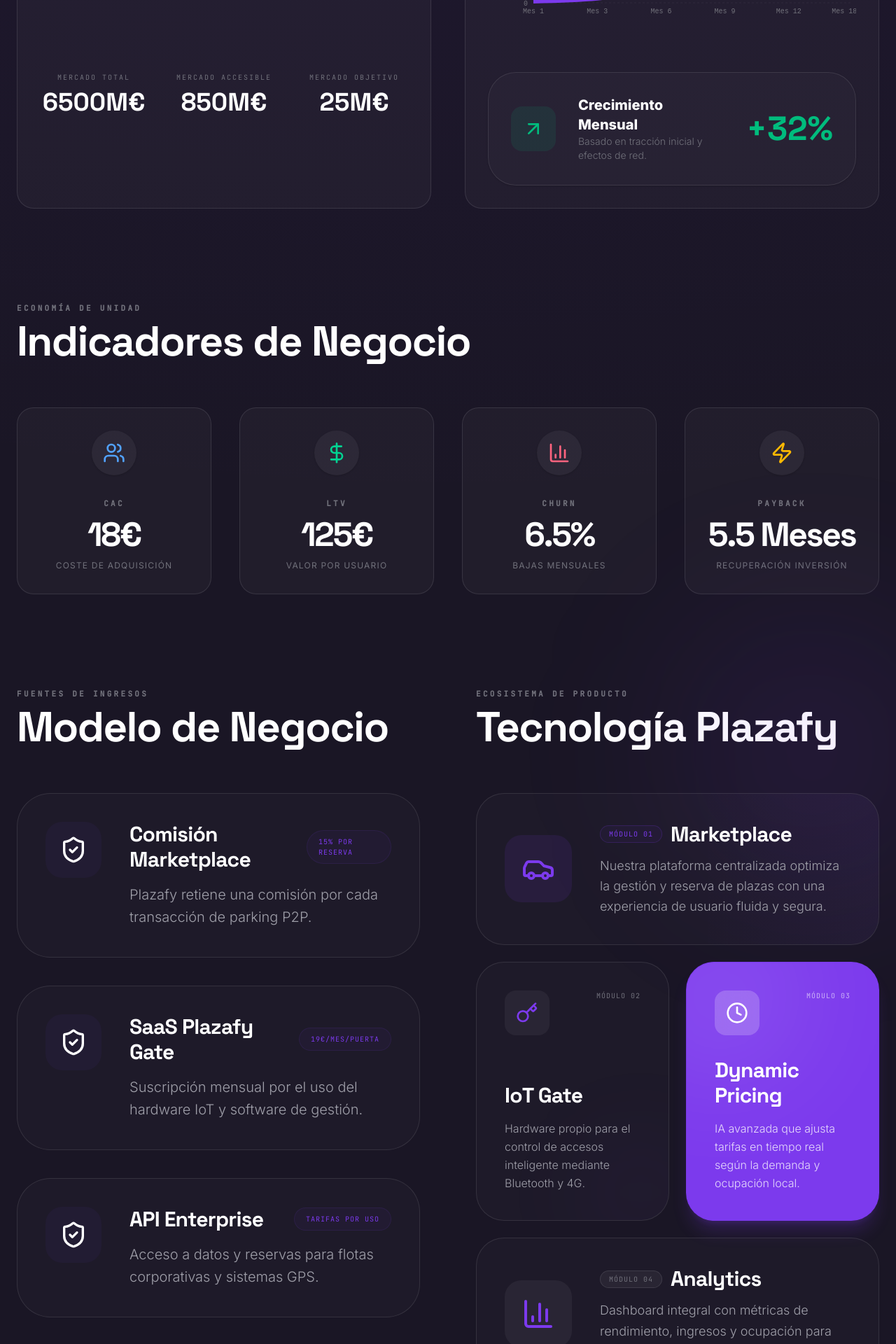
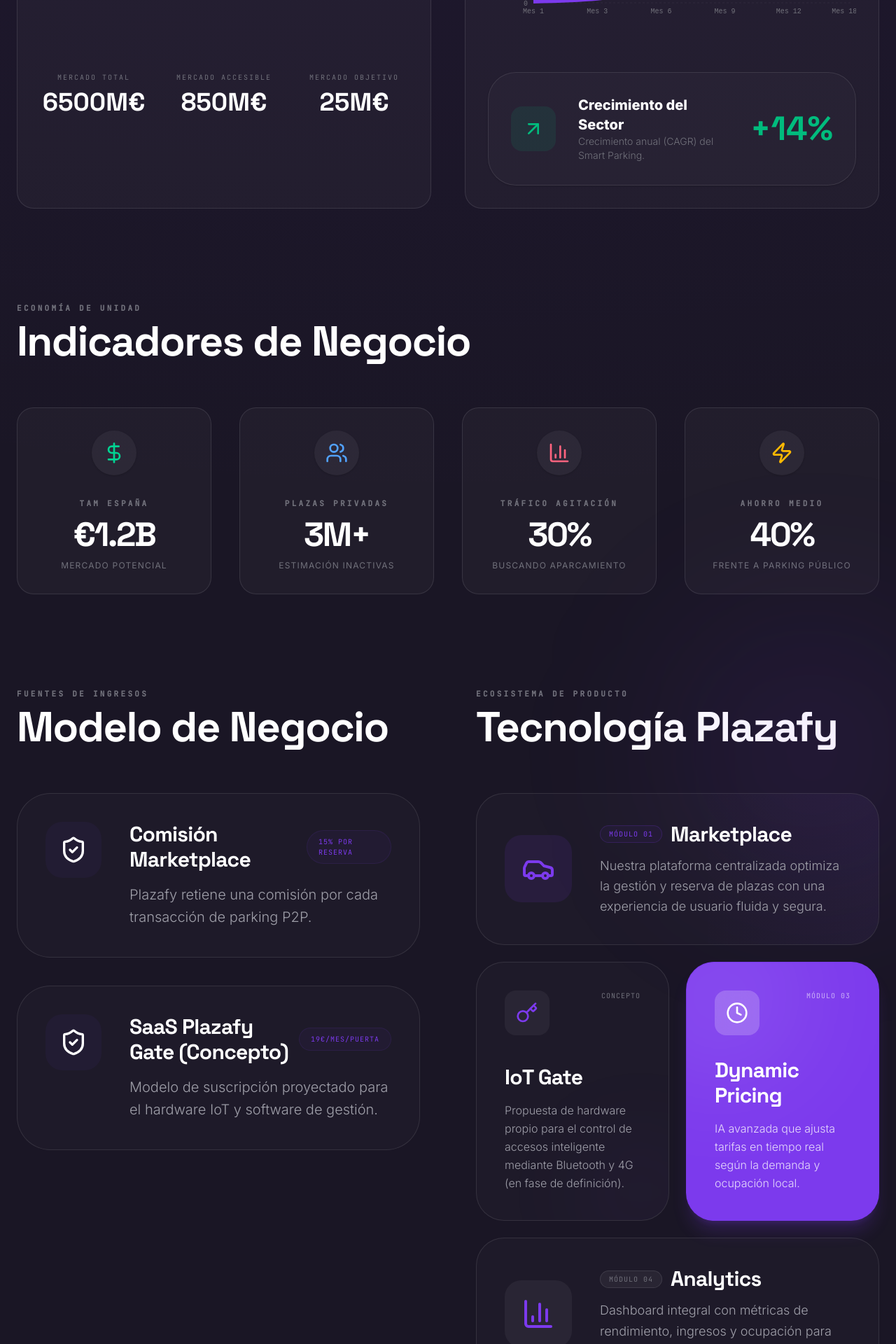
Before and after one commit to marcogugliandolo/Plazafy_Informes, a React (Vite) app: page / in a window 1280 px wide. Shown: the part 2000-3920 px from the top of the page at 70% size. Built offline with nearby package versions, Linux system fonts and the light colour scheme.

Commit message:
feat: Refine viability indicators and metrics
Update sector growth metric and description.
Adjust problem statement to reflect more precise time loss and technical term for "cruising".
Clarify competitive advantage statement.

```diff
--- a/src/App.tsx
+++ b/src/App.tsx
@@ -282,10 +282,10 @@
                         <ArrowUpRight className="text-emerald-500" size={32} />
                       </div>
                       <div>
-                        <div className="text-xl font-black text-white">Crecimiento Mensual</div>
-                        <div className="text-sm text-zinc-500 font-light">Basado en tracción inicial y efectos de red.</div>
+                        <div className="text-xl font-black text-white">Crecimiento del Sector</div>
+                        <div className="text-sm text-zinc-500 font-light">Crecimiento anual (CAGR) del Smart Parking.</div>
                       </div>
-                      <div className="ml-auto text-5xl font-display font-black text-emerald-500">+32%</div>
+                      <div className="ml-auto text-5xl font-display font-black text-emerald-500">+14%</div>
                     </div>
                   </div>
                 </div>
@@ -300,10 +300,10 @@
 
                 <div className="grid grid-cols-2 md:grid-cols-4 gap-10">
                   {[
-                    { label: 'CAC', value: '18€', sub: 'Coste de Adquisición', icon: Users, color: 'text-blue-400' },
-                    { label: 'LTV', value: '125€', sub: 'Valor por Usuario', icon: DollarSign, color: 'text-emerald-400' },
-                    { label: 'Churn', value: '6.5%', sub: 'Bajas Mensuales', icon: BarChart3, color: 'text-rose-400' },
-                    { label: 'Payback', value: '5.5 Meses', sub: 'Recuperación Inversión', icon: Zap, color: 'text-amber-400' },
+                    { label: 'TAM España', value: '€1.2B', sub: 'Mercado Potencial', icon: DollarSign, color: 'text-emerald-400' },
+                    { label: 'Plazas Privadas', value: '3M+', sub: 'Estimación Inactivas', icon: Users, color: 'text-blue-400' },
+                    { label: 'Tráfico Agitación', value: '30%', sub: 'Buscando Aparcamiento', icon: BarChart3, color: 'text-rose-400' },
+                    { label: 'Ahorro Medio', value: '40%', sub: 'Frente a Parking Público', icon: Zap, color: 'text-amber-400' },
                   ].map((kpi, i) => (
                     <motion.div
                       key={kpi.label}
@@ -333,8 +333,7 @@
                   <div className="space-y-10">
                     {[
                       { title: 'Comisión Marketplace', desc: 'Plazafy retiene una comisión por cada transacción de parking P2P.', price: '15% por reserva' },
-                      { title: 'SaaS Plazafy Gate', desc: 'Suscripción mensual por el uso del hardware IoT y software de gestión.', price: '19€/mes/puerta' },
-                      { title: 'API Enterprise', desc: 'Acceso a datos y reservas para flotas corporativas y sistemas GPS.', price: 'Tarifas por uso' },
+                      { title: 'SaaS Plazafy Gate (Concepto)', desc: 'Modelo de suscripción proyectado para el hardware IoT y software de gestión.', price: '19€/mes/puerta' },
                     ].map((item, i) => (
                       <div key={i} className="flex gap-10 p-10 rounded-[3rem] border border-white/10 bg-white/2 hover:border-brand-accent/50 transition-all group hover:bg-white/5">
                         <div className="w-20 h-20 rounded-3xl bg-brand-accent/5 flex items-center justify-center shrink-0 group-hover:bg-brand-accent group-hover:text-white transition-colors">
@@ -382,11 +381,11 @@
                         <div className="w-16 h-16 rounded-2xl bg-white/5 flex items-center justify-center group-hover:bg-brand-accent/10 transition-colors">
                           <Key className="text-brand-accent" size={32} />
                         </div>
-                        <div className="text-[10px] font-mono text-zinc-500 uppercase tracking-widest">MÓDULO 02</div>
+                        <div className="text-[10px] font-mono text-zinc-500 uppercase tracking-widest">CONCEPTO</div>
                       </div>
                       <div className="relative z-10">
                         <h3 className="text-3xl font-display font-bold tracking-tight text-white mb-4">IoT Gate</h3>
-                        <p className="text-zinc-400 font-light leading-relaxed">Hardware propio para el control de accesos inteligente mediante Bluetooth y 4G.</p>
+                        <p className="text-zinc-400 font-light leading-relaxed">Propuesta de hardware propio para el control de accesos inteligente mediante Bluetooth y 4G (en fase de definición).</p>
                       </div>
                       <div className="absolute -bottom-10 -right-10 w-40 h-40 bg-brand-accent/5 blur-3xl rounded-full"></div>
                     </div>
--- a/src/components/ViabilityAssessment.tsx
+++ b/src/components/ViabilityAssessment.tsx
@@ -64,7 +64,7 @@
             <div className="grid grid-cols-1 md:grid-cols-2 gap-12">
               <div className="space-y-6">
                 <p className="text-zinc-400 text-lg font-light leading-relaxed">
-                  En ciudades como Madrid o Barcelona, un conductor promedio pierde <span className="text-white font-bold">1.200 horas</span> de su vida buscando aparcamiento. Este fenómeno, conocido como "cruising", es responsable de una ineficiencia masiva en la movilidad urbana.
+                  En ciudades como Madrid o Barcelona, un conductor promedio pierde <span className="text-white font-bold">hasta 90 horas al año</span> buscando aparcamiento. Este fenómeno, conocido técnicamente como "tráfico de agitación", es responsable de una ineficiencia masiva en la movilidad urbana.
                 </p>
                 <div className="p-6 rounded-3xl bg-white/2 border border-white/10">
                   <div className="flex items-center gap-3 mb-4">
@@ -168,9 +168,9 @@
             </div>
             <div className="grid grid-cols-1 lg:grid-cols-5 gap-12 items-center">
               <div className="lg:col-span-3 space-y-8">
-                <h3 className="text-5xl font-display font-black leading-[0.9] text-white">Tecnología IoT Propia y Alquiler entre Particulares</h3>
+                <h3 className="text-5xl font-display font-black leading-[0.9] text-white">Concepto IoT y Alquiler entre Particulares</h3>
                 <p className="text-zinc-400 text-lg font-light leading-relaxed">
-                  A diferencia de los agregadores tradicionales, Plazafy no solo lista plazas; las <span className="text-white font-bold">habilita digitalmente</span>. Nuestro hardware "Plazafy Gate" permite el acceso seguro vía Bluetooth/4G, eliminando la fricción de la entrega de llaves físicas.
+                  A diferencia de los agregadores tradicionales, Plazafy proyecta no solo listar plazas, sino <span className="text-white font-bold">habilitarlas digitalmente</span>. Nuestra propuesta de hardware "Plazafy Gate" (en fase conceptual) permitiría el acceso seguro vía Bluetooth/4G, eliminando la fricción de la entrega de llaves físicas.
                 </p>
                 <div className="flex flex-wrap gap-4">
                   <div className="flex items-center gap-2 px-5 py-2 bg-white/5 rounded-full border border-white/10 text-xs font-mono text-zinc-400">
```
